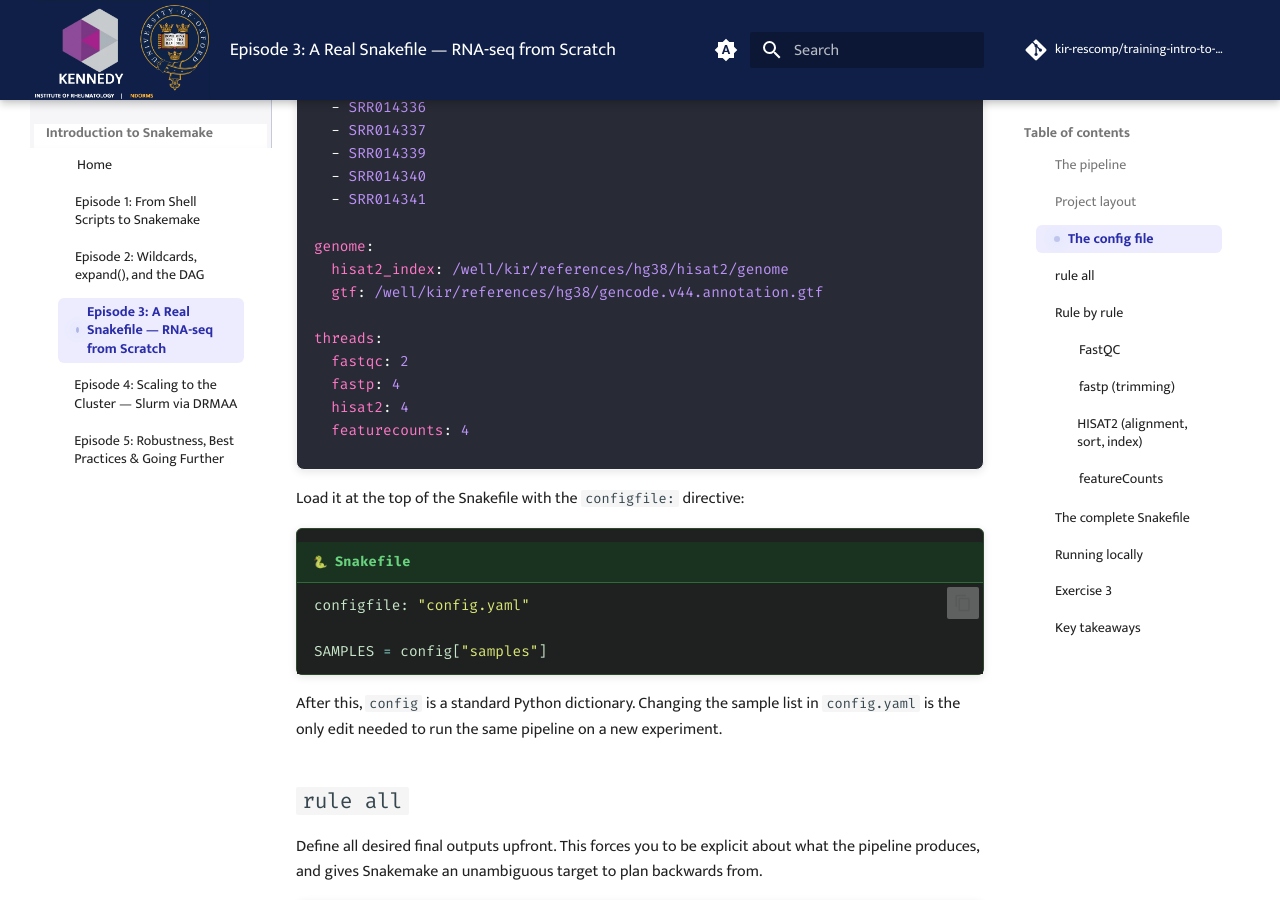
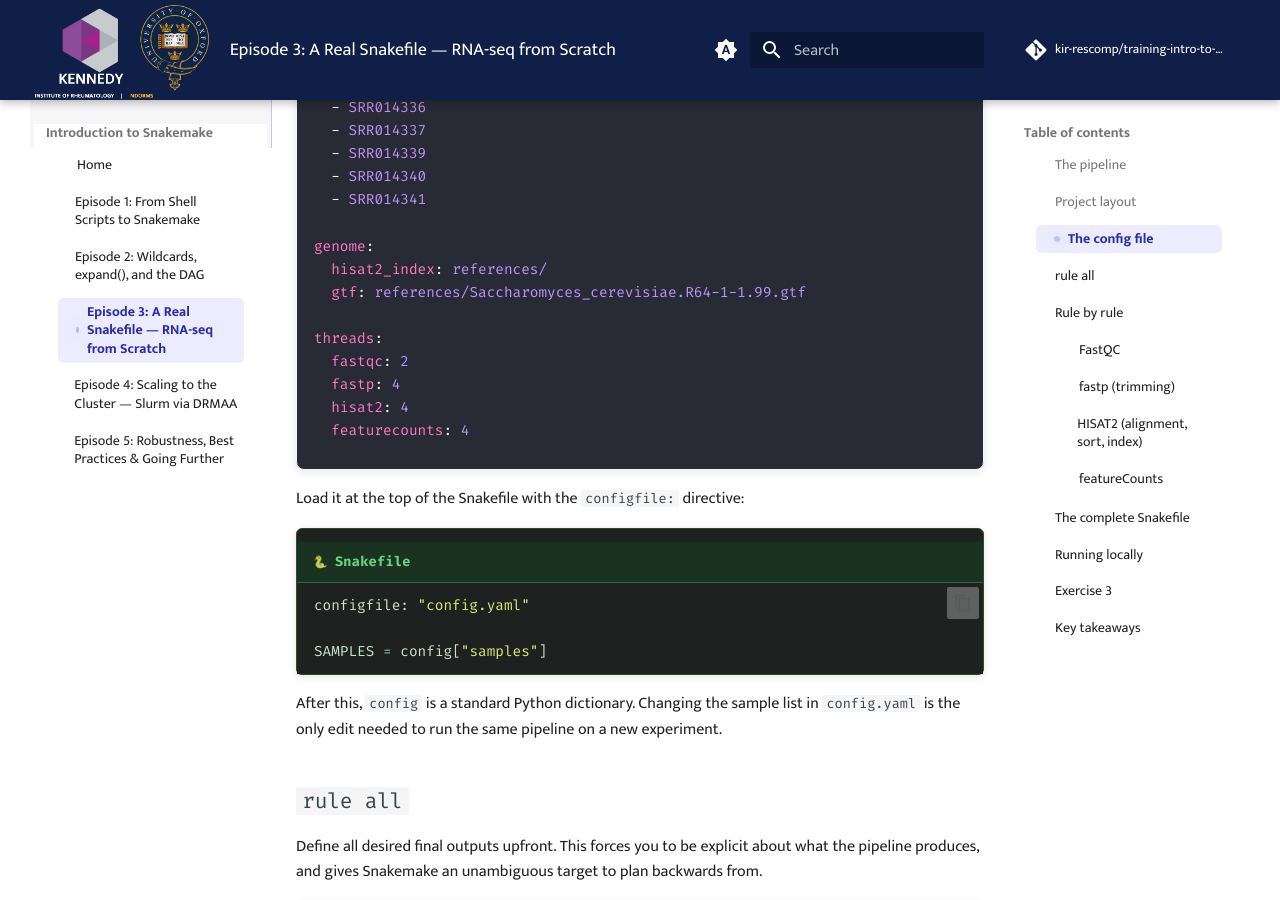
Before and after one commit to kir-rescomp/training-intro-to-snakemake, an MkDocs documentation site: the page built from docs/ep03_rnaseq_snakefile.md, in a window 1280 px wide and 900 px high, scrolled down 1372 px. Built offline with MkDocs 1.6.1 and Material for MkDocs 9.7.7, drawn with Linux system fonts in a browser that asks for light colours; comment, search, counter and statistics services are not loaded.

Commit message:
correct the reference name

```diff
--- a/docs/ep03_rnaseq_snakefile.md
+++ b/docs/ep03_rnaseq_snakefile.md
@@ -52,8 +52,8 @@ samples:
   - SRR014341
 
 genome:
-  hisat2_index: /well/kir/references/hg38/hisat2/genome
-  gtf: /well/kir/references/hg38/gencode.v44.annotation.gtf
+  hisat2_index: references/
+  gtf: references/Saccharomyces_cerevisiae.R64-1-1.99.gtf
 
 threads:
   fastqc: 2
```
